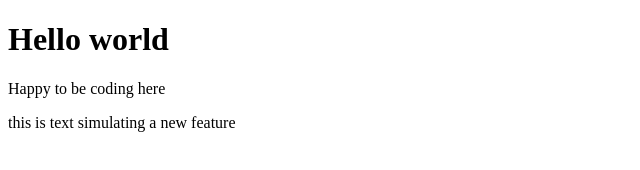
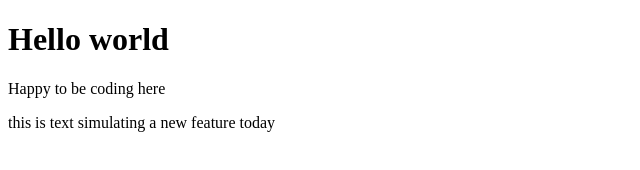
Before and after one commit to Earnhardt99/test-project, a plain HTML site: page index.html in a window 1280 px wide. Shown: the full height of the page, 0-640 px from the left. Drawn offline with Linux system fonts and the light colour scheme.

```diff
--- a/index.html
+++ b/index.html
@@ -9,7 +9,7 @@
  <h1>Hello world</h1>
  <p>Happy to be coding here</p>
  <div>
-  this is text simulating a new feature
+  this is text simulating a new feature today
  </div>
 </body>
 </html>
```
